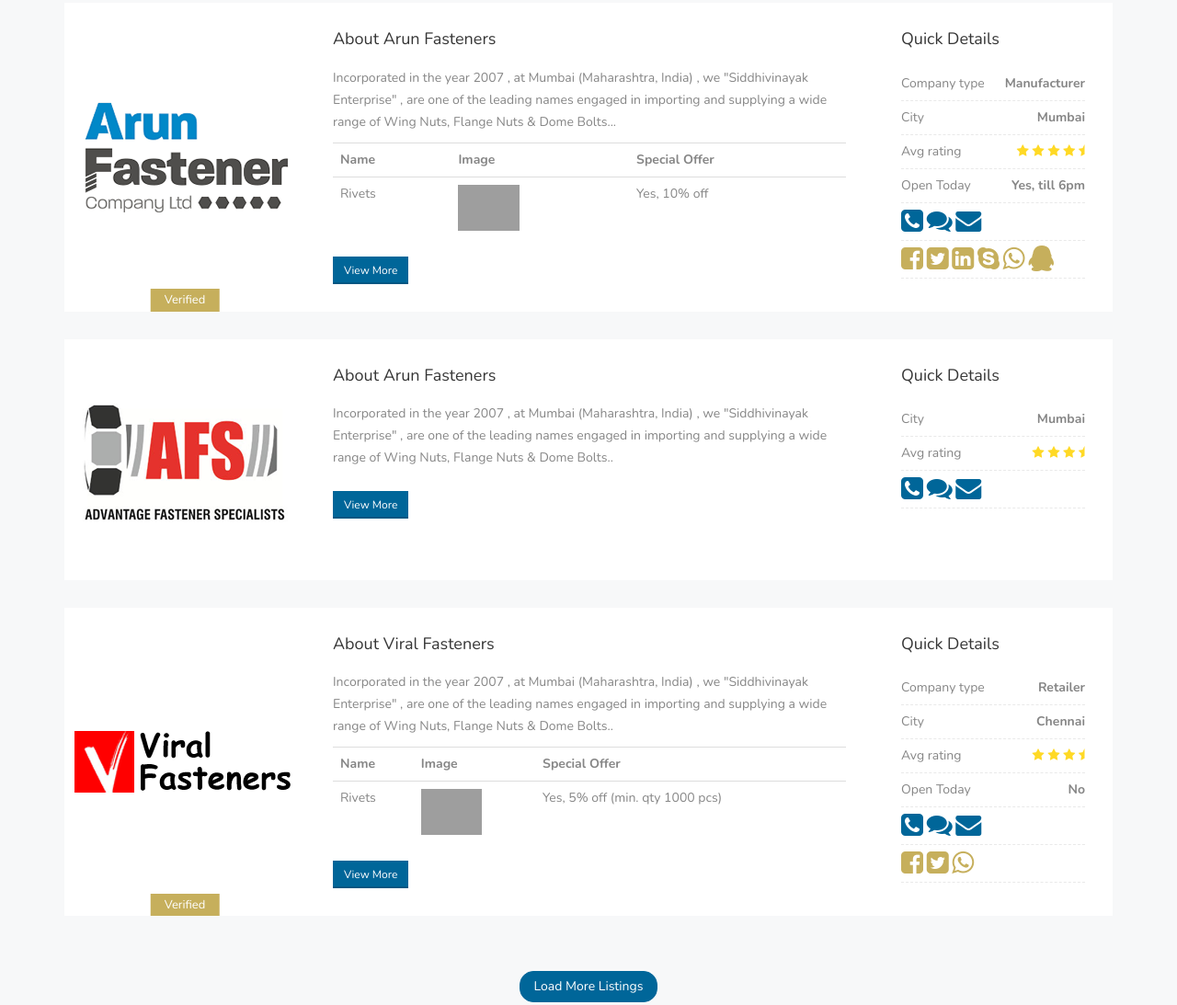
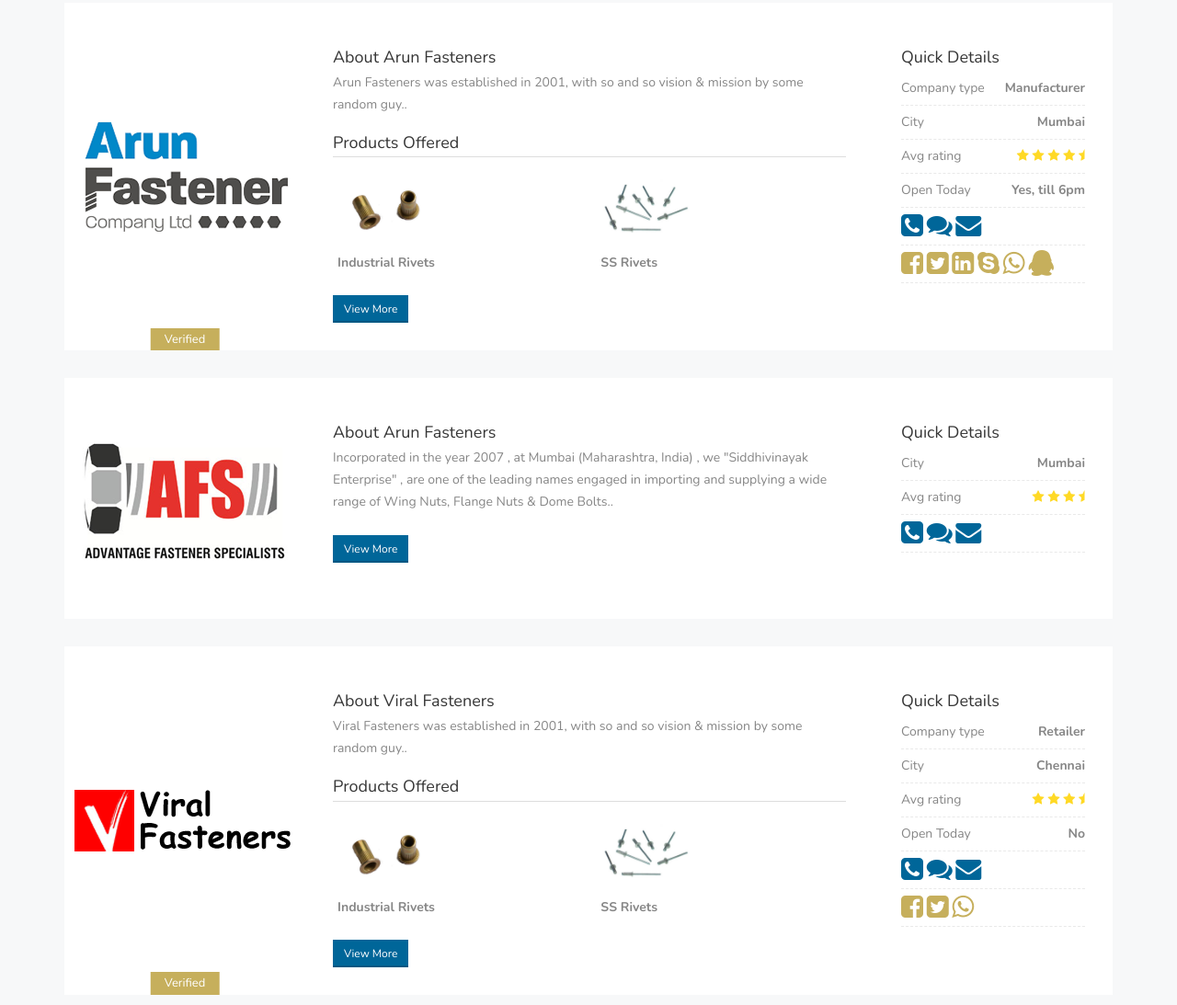
Before and after one commit to sociomarker/whyme, a plain HTML site: page listing-detail.html in a window 1280 px wide. Shown: the part 262-1355 px from the top of the page at 92% size. Drawn offline with nearby package versions, Linux system fonts and the light colour scheme; grey boxes are pictures that could not be loaded.

Commit message:
changes in search result page, notes.txt, dummy product images added

```diff
--- a/listing-detail.html
+++ b/listing-detail.html
@@ -136,24 +136,29 @@
                   </div><!-- /.card-row-image -->
                 <div>
                     <div class="card-row-body">
+
+                    <div class="card-row-content">
+
                       <h2 class="card-row-title">
-                        <a href="#">About Arun Fasteners</a> <!-- link to final landing page -->
+                          <a href="finalLanding.html">About Arun Fasteners</a> <!-- link to final landing page -->
                       </h2>
-                    <div class="card-row-content">
-                        <p>Incorporated in the year 2007 , at Mumbai (Maharashtra, India) , we
-                            "Siddhivinayak Enterprise" , are one of the leading names engaged in importing and supplying
-                            a wide range of Wing Nuts, Flange Nuts & Dome Bolts...</p>
+                        <p>Arun Fasteners was established in 2001, with so and so vision & mission by some random guy..</p>
 
-                            <table class="table table-responsive">
+
+                        <h2 class="card-row-title">
+                            <a href="#">Products Offered</a> <!-- the products searched for or which fall in the selected category in the search bar will only be visible/displayed -->
+                        </h2>
+
+                        <table class="table table-condensed">
                           <tr>
-                                <th>Name</th>
-                                <th>Image</th>
-                                <th>Special Offer</th>
-                              </tr>
-                              <tr>
-                                <td>Rivets</td>
-                                <td><img src="https://indiafasteners.com/img/uploads/products/1523212742908_download.jpg" height="50px;"></td>
-                                <td>Yes, 10% off</td>
+                            <td>
+                              <img src="assets/img/products/industrial-rivets.jpg" class="img-responsive prd-search" style="height:100px">
+                              <b>Industrial Rivets</b>
+                            </td>
+                            <td>
+                              <img src="assets/img/products/ss-rivets.jpg" class="img-responsive prd-search" style="height:100px">
+                              <b>SS Rivets</b>
+                            </td>
                           </tr>
                         </table>
                         <a href="#" class="btn btn-xs btn-primary">View More</a>
@@ -214,20 +219,7 @@
                         "Siddhivinayak Enterprise" , are one of the leading names engaged in importing and supplying
                         a wide range of Wing Nuts, Flange Nuts & Dome Bolts..
 
-                        <!-- <table class="table table-responsive">
-                          <tr>
-                            <th>Name</th>
-                            <th>Image</th>
-                            <th>Special Offer</th>
-                          </tr>
-                          <tr>
-                            <td>Rivets</td>
-                            <td><img src="https://indiafasteners.com/img/uploads/products/1523212742908_download.jpg" height="50px;"></td>
-                            <td>Yes, 10% off</td>
-                          </tr>
-                        </table>
-                        <a href="#">View all products</a>
-                        -->
+
                         <br /><br />
                       <a href="#" class="btn btn-xs btn-primary">View More</a>
                 </div><!-- /.card-row-content -->
@@ -278,24 +270,29 @@
           </div><!-- /.card-row-image -->
         <div>
             <div class="card-row-body">
+
+            <div class="card-row-content">
+
               <h2 class="card-row-title">
-                <a href="#">About Viral Fasteners</a> <!-- link to final landing page -->
+                  <a href="finalLanding.html">About Viral Fasteners</a> <!-- link to final landing page -->
               </h2>
-            <div class="card-row-content">
-                <p>Incorporated in the year 2007 , at Mumbai (Maharashtra, India) , we
-                    "Siddhivinayak Enterprise" , are one of the leading names engaged in importing and supplying
-                    a wide range of Wing Nuts, Flange Nuts & Dome Bolts..</p>
+                <p>Viral Fasteners was established in 2001, with so and so vision & mission by some random guy..</p>
 
-                    <table class="table table-responsive">
+
+                <h2 class="card-row-title">
+                    <a href="#">Products Offered</a> <!-- the products searched for or which fall in the selected category in the search bar will only be visible/displayed -->
+                </h2>
+
+                <table class="table table-condensed">
                   <tr>
-                        <th>Name</th>
-                        <th>Image</th>
-                        <th>Special Offer</th>
-                      </tr>
-                      <tr>
-                        <td>Rivets</td>
-                        <td><img src="https://indiafasteners.com/img/uploads/products/1523254488909_screw.jpg" height="50px;"></td>
-                        <td>Yes, 5% off (min. qty 1000 pcs)</td>
+                    <td>
+                      <img src="assets/img/products/industrial-rivets.jpg" class="img-responsive prd-search" style="height:100px">
+                      <b>Industrial Rivets</b>
+                    </td>
+                    <td>
+                      <img src="assets/img/products/ss-rivets.jpg" class="img-responsive prd-search" style="height:100px">
+                      <b>SS Rivets</b>
+                    </td>
                   </tr>
                 </table>
                 <a href="#" class="btn btn-xs btn-primary">View More</a>
```
Also changed, not shown: assets/css/superlist.css, assets/img/products/industrial-rivets.jpg (added), assets/img/products/ss-rivets.jpg (added), notes.txt (added). Lines whose indentation alone changed are shown as unchanged.
